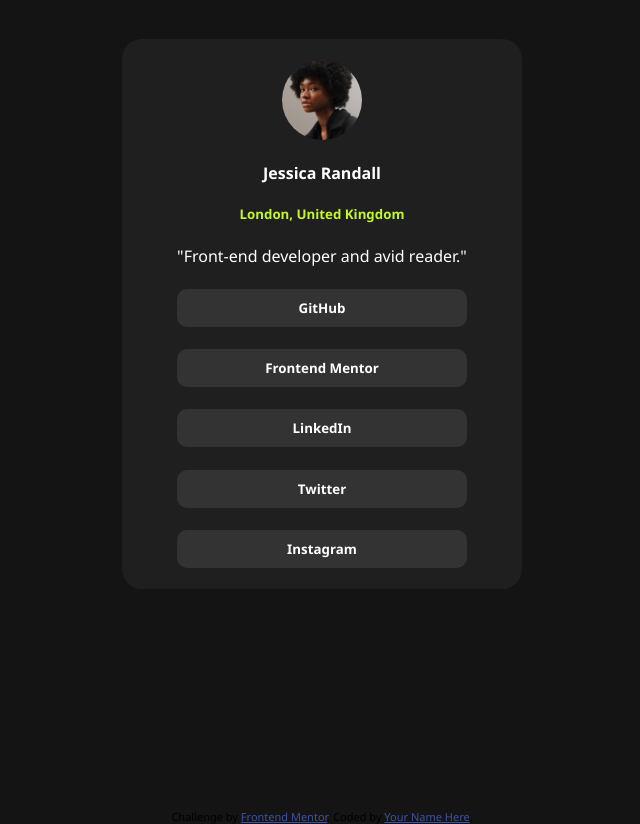
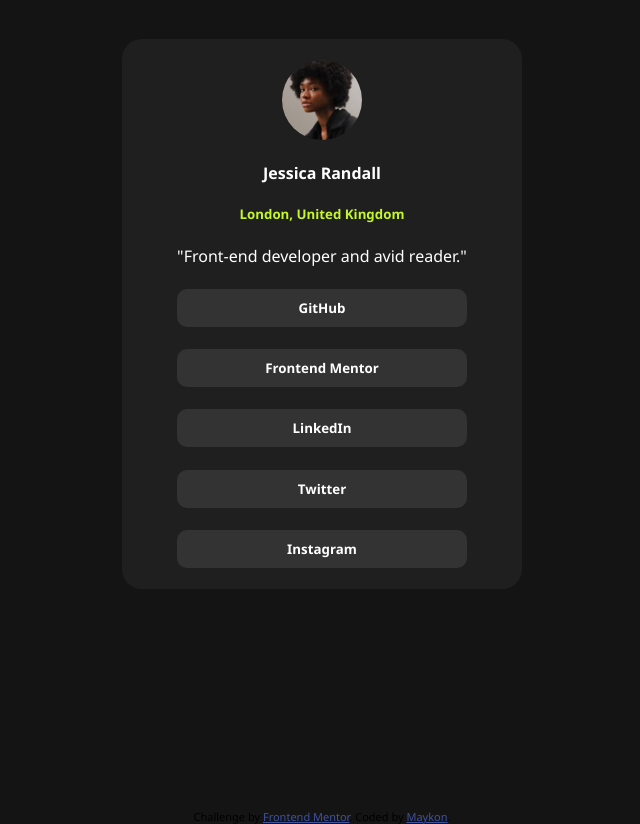
Before and after one commit to Mktk11/social-links-profile-main, a plain HTML site: page index.html in a window 1280 px wide. Shown: the part 181-1005 px from the top of the page, without its empty margins (318-958 px from the left). Drawn offline with Linux system fonts and the light colour scheme.

Commit message:
Add files via upload

```diff
--- a/index.html
+++ b/index.html
@@ -25,7 +25,7 @@
     </section>
     <footer class="attribution">
       Challenge by <a href="https://www.frontendmentor.io?ref=challenge" target="_blank">Frontend Mentor</a>.
-      Coded by <a href="#">Your Name Here</a>.
+      Coded by <a href="https://github.com/Mktk11">Maykon</a>.
     </footer>
   </main>
 </body>
```
